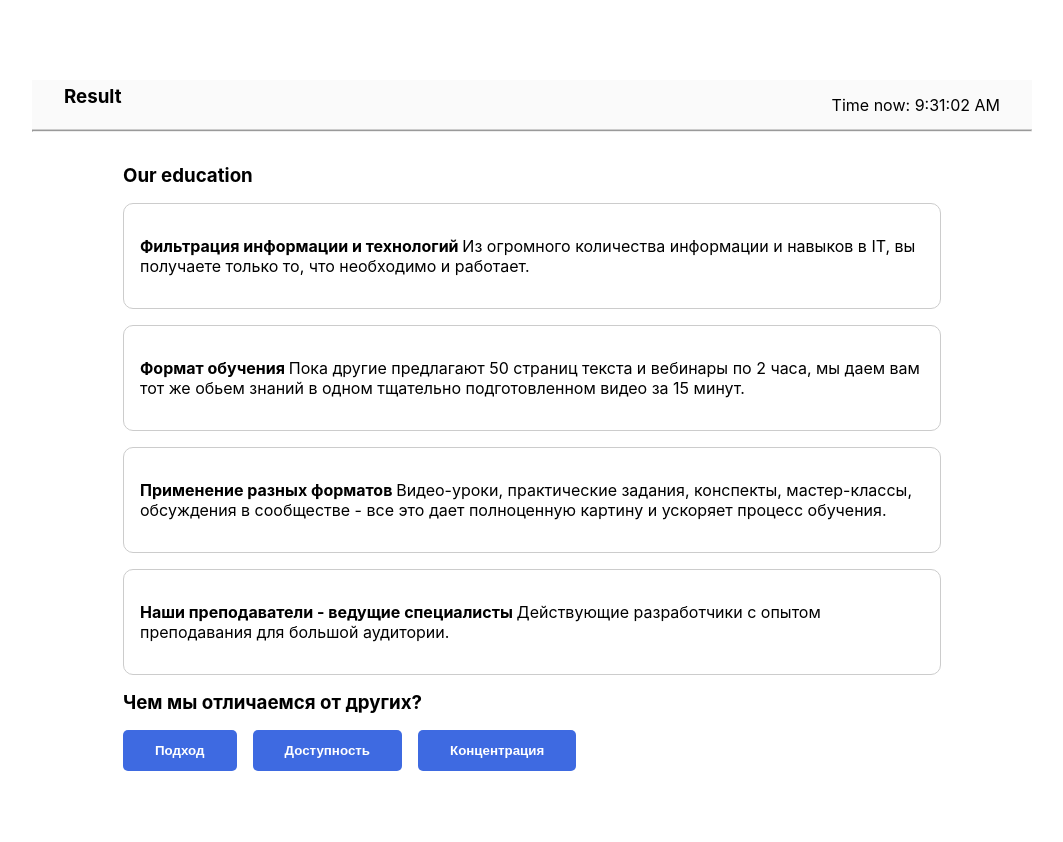
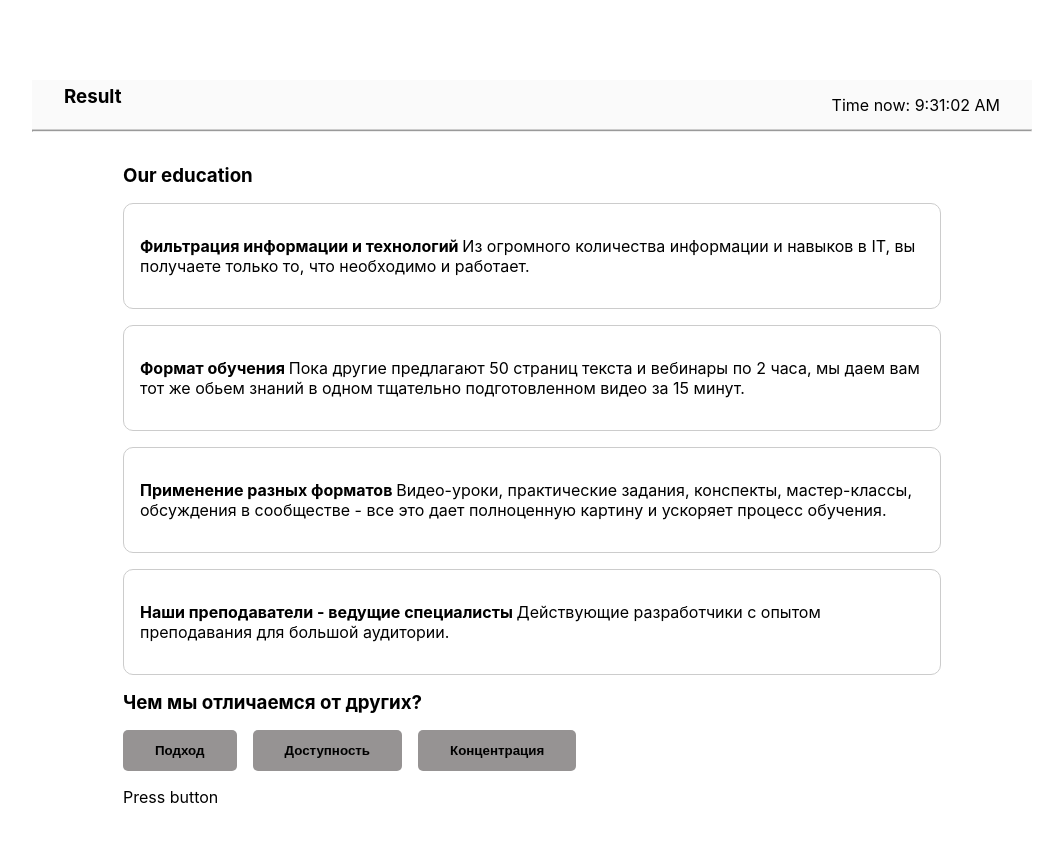
Before and after one commit to AleksandrKompanetc/react-application, a React (Create React App) app: page / in a window 1280 px wide. Shown: the top 842 px of the page, without its empty margins (108-1171 px from the left). Built offline with nearby package versions, Linux system fonts and the light colour scheme; the HTML template or start-up script is replaced by a standard one.

Commit message:
adding classes for active button

```diff
--- a/src/App.js
+++ b/src/App.js
@@ -1,46 +1,32 @@
 import React, { useState } from 'react';
 import Header from './components/Header';
 import './App.css';
-import {ways, differences} from './data';
+import { ways, differences } from './data';
 import WayToTeach from './components/WayToTeach';
 import Button from './components/Button/Button';
 
-// const content = [
-//   {title: 'HTML', text: 'Learn HTML and will be nice!'},
-//   {title: 'CSS', text: 'Learn CSS and will be nice!'},
-//   {title: 'JavaScript', text: 'Learn JavaScript and shall be know FrontEnd!'}
-// ]
-
 export default function App() {
-  const [content, setContent] = useState('');
+  const [contentType, setContentType] = useState(null);
 
   function handleClick(type) {
-    setContent(type)
+    setContentType(type)
+  }
 
-  }
-  // const [active, setActive] = useState(null);
+  let tabContent = null;
+
+  // if (contentType) {
+  //   tabContent = <p>{differences[contentType]}</p>
+  // } else {
+  //   tabContent = <p>Press button</p>
+  // }
+
   return (
-    // <ul>
-    //   {content.map((item, index) => (
-    //     <li
-    //       key={item.title}
-    //       onClick={() => setActive(index)}
-    //       className={index === active ? 'active' : null}
-    //     >
-    //       <h3>{item.title}</h3>
-    //       <div className='content'>{item.text}</div>
-    //     </li>
-    //   ))}
-    // </ul>
     <div>
       <Header />
       <hr />
       <main>
         <section>
           <h3>Our education</h3>
-          {/* <ul>
-            {ways.map((way) => <WayToTeach title={way.title} description={way.description} />)}
-          </ul> */}
           <ul>
             <WayToTeach title={ways[0].title} description={ways[0].description} />
             <WayToTeach {...ways[1]} />
@@ -50,11 +36,32 @@
         </section>
         <section>
           <h3>Чем мы отличаемся от других?</h3>
-          <Button onClick={() => handleClick('way')}>Подход</Button>
-          <Button onClick={() => handleClick('easy')}>Доступность</Button>
-          <Button onClick={() => handleClick('program')}>Концентрация</Button>
+          <Button
+            isActive={contentType === 'way'}
+            onClick={() => handleClick('way')}
+          >
+            Подход
+          </Button>
+          <Button
+            isActive={contentType === 'easy'}
+            onClick={() => handleClick('easy')}
+          >
+            Доступность
+          </Button>
+          <Button
+            isActive={contentType === 'program'}
+            onClick={() => handleClick('program')}
+          >
+            Концентрация
+          </Button>
 
-          <p>{differences[content]}</p>
+          {/* {contentType ? <p>{differences[contentType]}</p> : <p>Press button</p>} */}
+
+          {!contentType && <p>Press button</p>}
+          {contentType && <p>{differences[contentType]}</p>}
+
+          {tabContent}
+
         </section>
       </main>
     </div>
--- a/src/components/Button/Button.jsx
+++ b/src/components/Button/Button.jsx
@@ -1,6 +1,6 @@
 import './Button.css';
 
-export default function Button({children, onClick}) {
+export default function Button({children, onClick, isActive}) {
 
-  return <button className='button active' onClick={onClick}>{children}</button>
+  return <button className={isActive ? 'button active' : 'button'} onClick={onClick}>{children}</button>
 }
```
